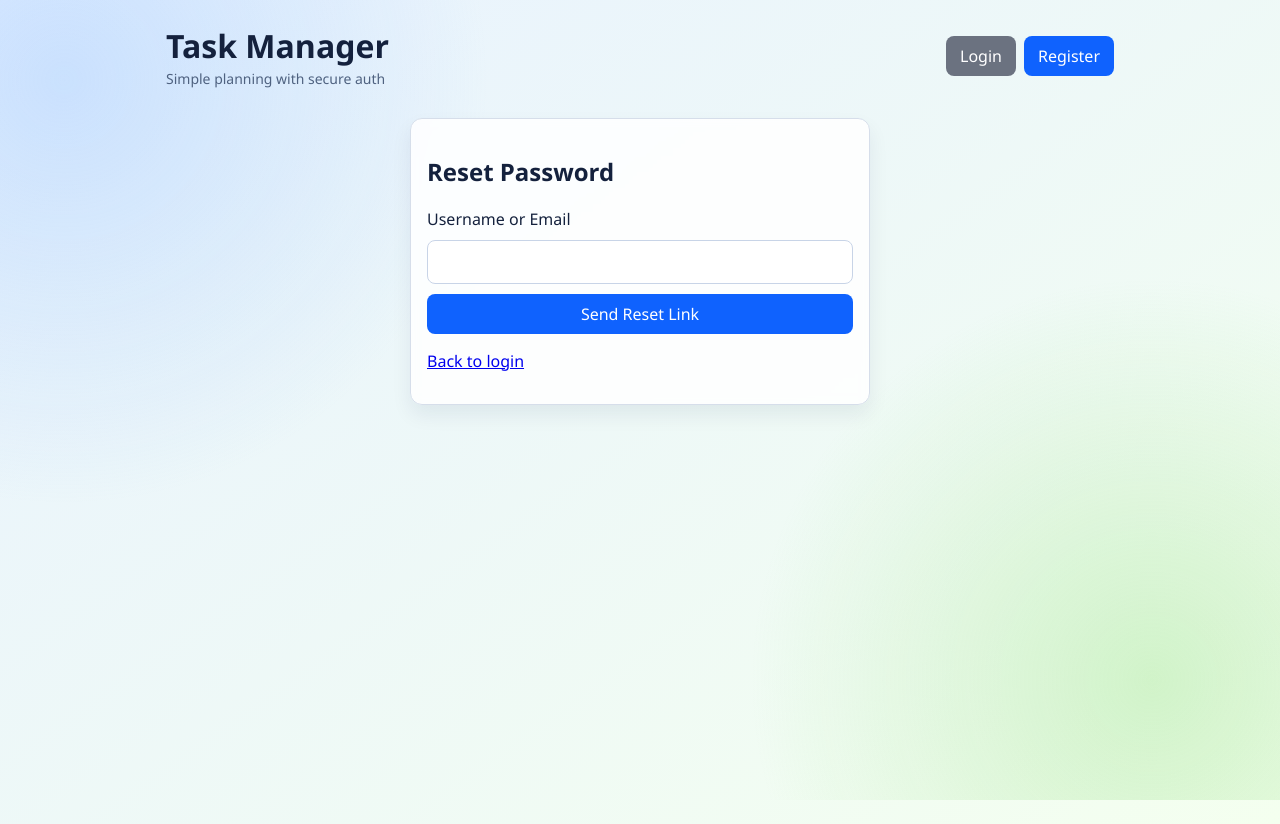
After one commit to Rochitjain73/Task_manager, a Flask app: page /forgot-password in a window 1280 px wide. The commit adds this page. Run offline with Flask 3, Linux system fonts and the light colour scheme.

Commit message:
Add email verification/reset, task filters+paging, UI polish, and CI tests

```diff
--- a/app.py
+++ b/app.py
@@ -1,5 +1,8 @@
 import os
+import smtplib
 from datetime import datetime
+from email.message import EmailMessage
+from typing import Optional
 
 from flask import Flask, flash, redirect, render_template, request, url_for
 from flask_login import (
@@ -11,7 +14,8 @@ from flask_login import (
     logout_user,
 )
 from flask_sqlalchemy import SQLAlchemy
-from sqlalchemy import func
+from itsdangerous import BadSignature, SignatureExpired, URLSafeTimedSerializer
+from sqlalchemy import case, func, or_
 from werkzeug.security import check_password_hash, generate_password_hash
 
 
@@ -26,6 +30,7 @@ app.config["SECRET_KEY"] = os.environ.get("SECRET_KEY", "dev-secret-change-me")
 app.config["SQLALCHEMY_DATABASE_URI"] = database_url or f"sqlite:///{default_db_path}"
 app.config["SQLALCHEMY_TRACK_MODIFICATIONS"] = False
 
+
 db = SQLAlchemy(app)
 login_manager = LoginManager(app)
 login_manager.login_view = "login"
@@ -39,12 +44,26 @@ class User(UserMixin, db.Model):
     password_hash = db.Column(db.String(255), nullable=False)
     created_at = db.Column(db.DateTime, nullable=False, server_default=func.now())
     tasks = db.relationship("Task", backref="owner", lazy=True, cascade="all, delete-orphan")
+    verification = db.relationship(
+        "UserVerification",
+        back_populates="user",
+        uselist=False,
+        cascade="all, delete-orphan",
+    )
 
     def set_password(self, password: str) -> None:
         self.password_hash = generate_password_hash(password, method="pbkdf2:sha256")
 
     def check_password(self, password: str) -> bool:
         return check_password_hash(self.password_hash, password)
+
+
+class UserVerification(db.Model):
+    id = db.Column(db.Integer, primary_key=True)
+    user_id = db.Column(db.Integer, db.ForeignKey("user.id"), unique=True, nullable=False)
+    is_verified = db.Column(db.Boolean, default=False, nullable=False)
+    verified_at = db.Column(db.DateTime, nullable=True)
+    user = db.relationship("User", back_populates="verification")
 
 
 class Task(db.Model):
@@ -60,6 +79,110 @@ class Task(db.Model):
 @login_manager.user_loader
 def load_user(user_id: str):
     return db.session.get(User, int(user_id))
+
+
+def get_serializer() -> URLSafeTimedSerializer:
+    return URLSafeTimedSerializer(app.config["SECRET_KEY"], salt="task-manager-auth")
+
+
+def generate_user_token(user: User, purpose: str) -> str:
+    serializer = get_serializer()
+    return serializer.dumps({"uid": user.id, "email": user.email, "purpose": purpose})
+
+
+def parse_user_token(token: str, purpose: str, max_age: int) -> Optional[User]:
+    serializer = get_serializer()
+    try:
+        payload = serializer.loads(token, max_age=max_age)
+    except (BadSignature, SignatureExpired):
+        return None
+
+    if payload.get("purpose") != purpose:
+        return None
+
+    user = db.session.get(User, payload.get("uid"))
+    if not user:
+        return None
+
+    if user.email != payload.get("email"):
+        return None
+
+    return user
+
+
+def get_or_create_verification(user: User, default_verified: bool) -> UserVerification:
+    if user.verification:
+        return user.verification
+
+    state = UserVerification(
+        user_id=user.id,
+        is_verified=default_verified,
+        verified_at=datetime.utcnow() if default_verified else None,
+    )
+    db.session.add(state)
+    db.session.commit()
+    return state
+
+
+def send_email(to_email: str, subject: str, body: str) -> bool:
+    mail_server = os.environ.get("MAIL_SERVER")
+    if not mail_server:
+        app.logger.info("MAIL_SERVER missing, skip email to %s", to_email)
+        return False
+
+    mail_port = int(os.environ.get("MAIL_PORT", "587"))
+    mail_username = os.environ.get("MAIL_USERNAME")
+    mail_password = os.environ.get("MAIL_PASSWORD")
+    mail_from = os.environ.get("MAIL_FROM", mail_username or "no-reply@taskmanager.local")
+    use_tls = os.environ.get("MAIL_USE_TLS", "true").lower() == "true"
+
+    message = EmailMessage()
+    message["Subject"] = subject
+    message["From"] = mail_from
+    message["To"] = to_email
+    message.set_content(body)
+
+    try:
+        with smtplib.SMTP(mail_server, mail_port, timeout=10) as smtp:
+            if use_tls:
+                smtp.starttls()
+            if mail_username and mail_password:
+                smtp.login(mail_username, mail_password)
+            smtp.send_message(message)
+        return True
+    except Exception:
+        app.logger.exception("Failed to send email")
+        return False
+
+
+def send_verification_email(user: User) -> bool:
+    token = generate_user_token(user, "verify_email")
+    verify_link = url_for("verify_email", token=token, _external=True)
+    subject = "Verify your Task Manager account"
+    body = (
+        f"Hi {user.username},\n\n"
+        f"Please verify your account by visiting this link:\n{verify_link}\n\n"
+        "This link expires in 24 hours."
+    )
+    sent = send_email(user.email, subject, body)
+    if not sent and (app.debug or app.testing):
+        flash(f"Email not configured. Use this verification link: {verify_link}", "success")
+    return sent
+
+
+def send_password_reset_email(user: User) -> bool:
+    token = generate_user_token(user, "reset_password")
+    reset_link = url_for("reset_password", token=token, _external=True)
+    subject = "Reset your Task Manager password"
+    body = (
+        f"Hi {user.username},\n\n"
+        f"Reset your password using this link:\n{reset_link}\n\n"
+        "This link expires in 1 hour."
+    )
+    sent = send_email(user.email, subject, body)
+    if not sent and (app.debug or app.testing):
+        flash(f"Email not configured. Use this password reset link: {reset_link}", "success")
+    return sent
 
 
 with app.app_context():
@@ -87,19 +210,115 @@ def register():
             flash("All fields are required.", "error")
             return render_template("register.html")
 
+        if len(password) < 8:
+            flash("Password must be at least 8 characters.", "error")
+            return render_template("register.html")
+
         if User.query.filter((User.username == username) | (User.email == email)).first():
             flash("Username or email already exists.", "error")
             return render_template("register.html")
 
         user = User(username=username, email=email)
         user.set_password(password)
+        user.verification = UserVerification(is_verified=False)
         db.session.add(user)
         db.session.commit()
 
-        flash("Registration successful. Please log in.", "success")
+        send_verification_email(user)
+        flash("Registration successful. Please verify your email before login.", "success")
         return redirect(url_for("login"))
 
     return render_template("register.html")
+
+
+@app.route("/verify-email/<token>")
+def verify_email(token: str):
+    user = parse_user_token(token, purpose="verify_email", max_age=60 * 60 * 24)
+    if not user:
+        flash("Verification link is invalid or expired.", "error")
+        return redirect(url_for("login"))
+
+    state = get_or_create_verification(user, default_verified=False)
+    if state.is_verified:
+        flash("Email is already verified.", "success")
+        return redirect(url_for("login"))
+
+    state.is_verified = True
+    state.verified_at = datetime.utcnow()
+    db.session.commit()
+    flash("Email verified. You can now log in.", "success")
+    return redirect(url_for("login"))
+
+
+@app.route("/resend-verification", methods=["POST"])
+def resend_verification():
+    identifier = request.form.get("username_or_email", "").strip()
+    if not identifier:
+        flash("Enter username or email to resend verification.", "error")
+        return redirect(url_for("login"))
+
+    user = User.query.filter(
+        (User.username == identifier) | (User.email == identifier.lower())
+    ).first()
+
+    if user:
+        state = get_or_create_verification(user, default_verified=True)
+        if not state.is_verified:
+            send_verification_email(user)
+            flash("Verification email sent if the account exists.", "success")
+            return redirect(url_for("login"))
+
+    flash("Verification email sent if the account exists.", "success")
+    return redirect(url_for("login"))
+
+
+@app.route("/forgot-password", methods=["GET", "POST"])
+def forgot_password():
+    if current_user.is_authenticated:
+        return redirect(url_for("tasks"))
+
+    if request.method == "POST":
+        identifier = request.form.get("username_or_email", "").strip()
+        user = User.query.filter(
+            (User.username == identifier) | (User.email == identifier.lower())
+        ).first()
+        if user:
+            send_password_reset_email(user)
+
+        flash("Password reset link sent if the account exists.", "success")
+        return redirect(url_for("login"))
+
+    return render_template("forgot_password.html")
+
+
+@app.route("/reset-password/<token>", methods=["GET", "POST"])
+def reset_password(token: str):
+    if current_user.is_authenticated:
+        return redirect(url_for("tasks"))
+
+    user = parse_user_token(token, purpose="reset_password", max_age=60 * 60)
+    if not user:
+        flash("Password reset link is invalid or expired.", "error")
+        return redirect(url_for("forgot_password"))
+
+    if request.method == "POST":
+        password = request.form.get("password", "")
+        confirm_password = request.form.get("confirm_password", "")
+
+        if len(password) < 8:
+            flash("Password must be at least 8 characters.", "error")
+            return render_template("reset_password.html", token=token)
+
+        if password != confirm_password:
+            flash("Passwords do not match.", "error")
+            return render_template("reset_password.html", token=token)
+
+        user.set_password(password)
+        db.session.commit()
+        flash("Password reset successful. Please log in.", "success")
+        return redirect(url_for("login"))
+
+    return render_template("reset_password.html", token=token)
 
 
 @app.route("/login", methods=["GET", "POST"])
@@ -116,12 +335,21 @@ def login():
         ).first()
 
         if user and user.check_password(password):
+            state = get_or_create_verification(user, default_verified=True)
+            if not state.is_verified:
+                flash("Please verify your email before logging in.", "error")
+                return render_template(
+                    "login.html",
+                    prefill_identifier=username_or_email,
+                    show_resend_verification=True,
+                )
+
             login_user(user)
             flash("Logged in successfully.", "success")
             return redirect(url_for("tasks"))
 
         flash("Invalid credentials.", "error")
-        return render_template("login.html")
+        return render_template("login.html", prefill_identifier=username_or_email)
 
     return render_template("login.html")
 
@@ -137,8 +365,47 @@ def logout():
 @app.route("/tasks")
 @login_required
 def tasks():
-    all_tasks = Task.query.filter_by(user_id=current_user.id).order_by(Task.created_at.desc()).all()
-    return render_template("tasks.html", tasks=all_tasks)
+    status = request.args.get("status", "all")
+    query_text = request.args.get("q", "").strip()
+    sort = request.args.get("sort", "newest")
+
+    try:
+        page = max(int(request.args.get("page", "1")), 1)
+    except ValueError:
+        page = 1
+
+    task_query = Task.query.filter_by(user_id=current_user.id)
+
+    if status == "completed":
+        task_query = task_query.filter(Task.completed.is_(True))
+    elif status == "open":
+        task_query = task_query.filter(Task.completed.is_(False))
+
+    if query_text:
+        like_expr = f"%{query_text}%"
+        task_query = task_query.filter(
+            or_(Task.title.ilike(like_expr), Task.description.ilike(like_expr))
+        )
+
+    if sort == "oldest":
+        task_query = task_query.order_by(Task.created_at.asc())
+    elif sort == "due_soon":
+        task_query = task_query.order_by(
+            case((Task.due_date.is_(None), 1), else_=0),
+            Task.due_date.asc(),
+            Task.created_at.desc(),
+        )
+    else:
+        sort = "newest"
+        task_query = task_query.order_by(Task.created_at.desc())
+
+    pagination = task_query.paginate(page=page, per_page=6, error_out=False)
+    return render_template(
+        "tasks.html",
+        tasks=pagination.items,
+        pagination=pagination,
+        filters={"status": status, "q": query_text, "sort": sort},
+    )
 
 
 @app.route("/tasks/add", methods=["POST"])
--- /dev/null
+++ b/pytest.ini
@@ -0,0 +1,2 @@
+[pytest]
+pythonpath = .
--- /dev/null
+++ b/requirements-dev.txt
@@ -0,0 +1,2 @@
+-r requirements.txt
+pytest==8.3.5
--- a/static/styles.css
+++ b/static/styles.css
@@ -1,16 +1,43 @@
+:root {
+  --bg-top: #e8f2ff;
+  --bg-bottom: #f4ffef;
+  --ink: #14213d;
+  --muted: #4f6280;
+  --card: #ffffffd9;
+  --line: #d6deea;
+  --brand: #0f62fe;
+  --brand-dark: #0a4fd1;
+  --danger: #c62828;
+  --success-bg: #d9f7e9;
+  --success-ink: #14532d;
+  --error-bg: #fde8e8;
+  --error-ink: #7f1d1d;
+}
+
 * {
   box-sizing: border-box;
 }
 
 body {
   margin: 0;
-  font-family: Arial, sans-serif;
-  background: #f5f6fa;
-  color: #222;
+  min-height: 100vh;
+  font-family: Poppins, "Segoe UI", "Trebuchet MS", sans-serif;
+  color: var(--ink);
+  background: linear-gradient(145deg, var(--bg-top), var(--bg-bottom));
+}
+
+.backdrop {
+  position: fixed;
+  inset: 0;
+  pointer-events: none;
+  background:
+    radial-gradient(circle at 5% 10%, #9cc6ff66 0, transparent 30%),
+    radial-gradient(circle at 90% 85%, #9fe48e66 0, transparent 30%);
 }
 
 .container {
-  max-width: 860px;
+  position: relative;
+  max-width: 980px;
   margin: 24px auto;
   padding: 0 16px 24px;
 }
@@ -19,24 +46,44 @@ body {
   display: flex;
   justify-content: space-between;
   align-items: center;
+  gap: 12px;
   margin-bottom: 16px;
 }
 
-.header a {
-  text-decoration: none;
+h1 {
+  margin: 0;
+}
+
+.subtitle {
+  margin: 2px 0 0;
+  color: var(--muted);
+  font-size: 14px;
+}
+
+nav {
+  display: flex;
+  gap: 8px;
 }
 
 .card {
-  background: #fff;
-  border-radius: 8px;
+  background: var(--card);
+  backdrop-filter: blur(5px);
+  border-radius: 12px;
   padding: 16px;
   margin-bottom: 16px;
-  border: 1px solid #e2e4ea;
+  border: 1px solid var(--line);
+  box-shadow: 0 10px 20px #0b1f4412;
 }
 
 .auth-card {
-  max-width: 420px;
-  margin: 32px auto;
+  max-width: 460px;
+  margin: 30px auto;
+}
+
+.grid-2 {
+  display: grid;
+  grid-template-columns: 1fr 1fr;
+  gap: 16px;
 }
 
 form {
@@ -46,16 +93,19 @@ form {
 
 input,
 textarea,
+select,
 button {
   font: inherit;
 }
 
 input,
-textarea {
+textarea,
+select {
   width: 100%;
-  padding: 8px;
-  border: 1px solid #cfd3db;
-  border-radius: 4px;
+  padding: 10px;
+  border: 1px solid #c8d4e7;
+  border-radius: 8px;
+  background: #fff;
 }
 
 button,
@@ -63,19 +113,26 @@ button,
   display: inline-block;
   text-decoration: none;
   border: none;
-  border-radius: 4px;
-  background: #2563eb;
+  border-radius: 8px;
+  background: var(--brand);
   color: #fff;
-  padding: 8px 12px;
+  padding: 9px 14px;
   cursor: pointer;
+  transition: background 0.15s ease;
 }
 
+button:hover,
+.button-link:hover {
+  background: var(--brand-dark);
+}
+
+button.secondary,
 .button-link.secondary {
   background: #6b7280;
 }
 
 button.danger {
-  background: #dc2626;
+  background: var(--danger);
 }
 
 .task-list {
--- a/templates/base.html
+++ b/templates/base.html
@@ -7,12 +7,22 @@
   <link rel="stylesheet" href="{{ url_for('static', filename='styles.css') }}">
 </head>
 <body>
+  <div class="backdrop"></div>
   <div class="container">
     <header class="header">
-      <h1>Task Manager</h1>
-      {% if current_user.is_authenticated %}
-        <a href="{{ url_for('logout') }}">Logout</a>
-      {% endif %}
+      <div>
+        <h1>Task Manager</h1>
+        <p class="subtitle">Simple planning with secure auth</p>
+      </div>
+      <nav>
+        {% if current_user.is_authenticated %}
+          <a class="button-link secondary" href="{{ url_for('tasks') }}">Dashboard</a>
+          <a class="button-link" href="{{ url_for('logout') }}">Logout</a>
+        {% else %}
+          <a class="button-link secondary" href="{{ url_for('login') }}">Login</a>
+          <a class="button-link" href="{{ url_for('register') }}">Register</a>
+        {% endif %}
+      </nav>
     </header>
 
     {% with messages = get_flashed_messages(with_categories=true) %}
--- /dev/null
+++ b/templates/forgot_password.html
@@ -0,0 +1,12 @@
+{% extends "base.html" %}
+{% block content %}
+<div class="card auth-card">
+  <h2>Reset Password</h2>
+  <form method="post">
+    <label for="username_or_email">Username or Email</label>
+    <input id="username_or_email" name="username_or_email" type="text" required>
+    <button type="submit">Send Reset Link</button>
+  </form>
+  <p><a href="{{ url_for('login') }}">Back to login</a></p>
+</div>
+{% endblock %}
--- a/templates/register.html
+++ b/templates/register.html
@@ -1,7 +1,7 @@
 {% extends "base.html" %}
 {% block content %}
 <div class="card auth-card">
-  <h2>Register</h2>
+  <h2>Create Account</h2>
   <form method="post">
     <label for="username">Username</label>
     <input id="username" name="username" type="text" required>
@@ -10,7 +10,7 @@
     <input id="email" name="email" type="email" required>
 
     <label for="password">Password</label>
-    <input id="password" name="password" type="password" required>
+    <input id="password" name="password" type="password" minlength="8" required>
 
     <button type="submit">Create Account</button>
   </form>
```
Also changed, not shown: other parts of static/styles.css (+50 -9 lines), templates/login.html (+12 -1 lines), templates/reset_password.html (added, +15 -0 lines), templates/tasks.html (+43 -2 lines), tests/test_app.py (added, +129 -0 lines), .github/workflows/ci.yml (added).
